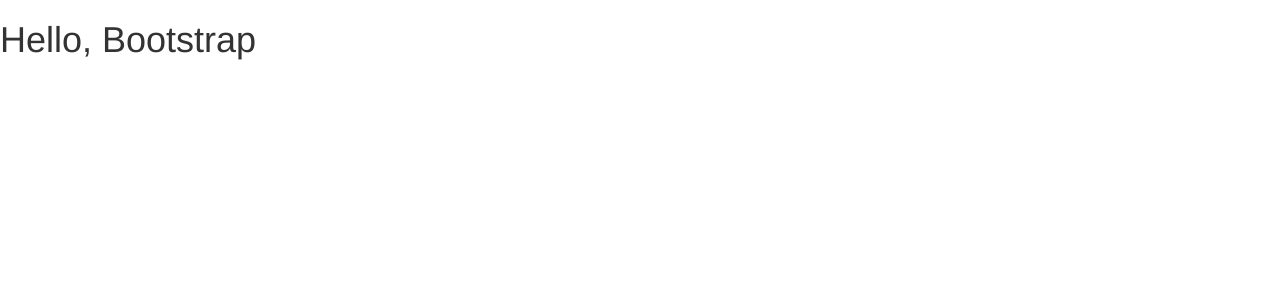
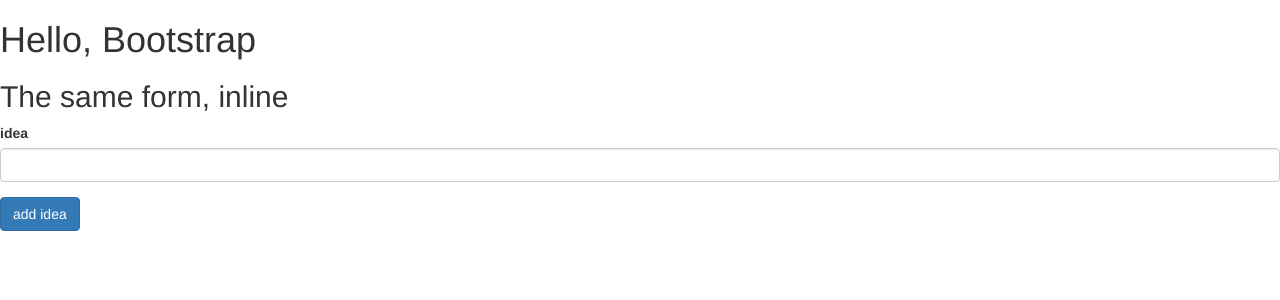
Before and after one commit to LamKanSing/note-taking-app, a Flask app: page / in a window 1280 px wide. Shown: the top 300 px of the page. Run offline with Flask 2, Linux system fonts and the light colour scheme; some libraries are stand-ins or nearby versions.

Commit message:
wtf-form

```diff
--- a/app.py
+++ b/app.py
@@ -2,12 +2,23 @@
 from flask import render_template
 from flask_bootstrap import Bootstrap
 
+from flask_wtf import Form
+from wtforms import StringField, SubmitField
+from wtforms.validators import DataRequired
+
 app = Flask(__name__)
+app.config['SECRET_KEY']='devkey'
 Bootstrap(app)
+
+
+class MyForm(Form):
+    idea = StringField('idea', validators=[DataRequired()])
+    submit_button = SubmitField('add idea')
 
 @app.route("/")
 def hello():
-    return render_template("index.html")
+    form = MyForm()
+    return render_template("index.html", form=form)
 
 if __name__ == "__main__":
     app.run(debug=True)
--- a/templates/index.html
+++ b/templates/index.html
@@ -1,6 +1,10 @@
 {% extends "bootstrap/base.html" %}
 {% block title %}This is an example page{% endblock %}
+{% import "bootstrap/wtf.html" as wtf %}
 
 {% block content %}
   <h1>Hello, Bootstrap</h1>
+
+  <h2>The same form, inline</h2>
+  {{ wtf.quick_form(form, button_map={'submit_button': 'primary'}) }}
 {% endblock %}
```
